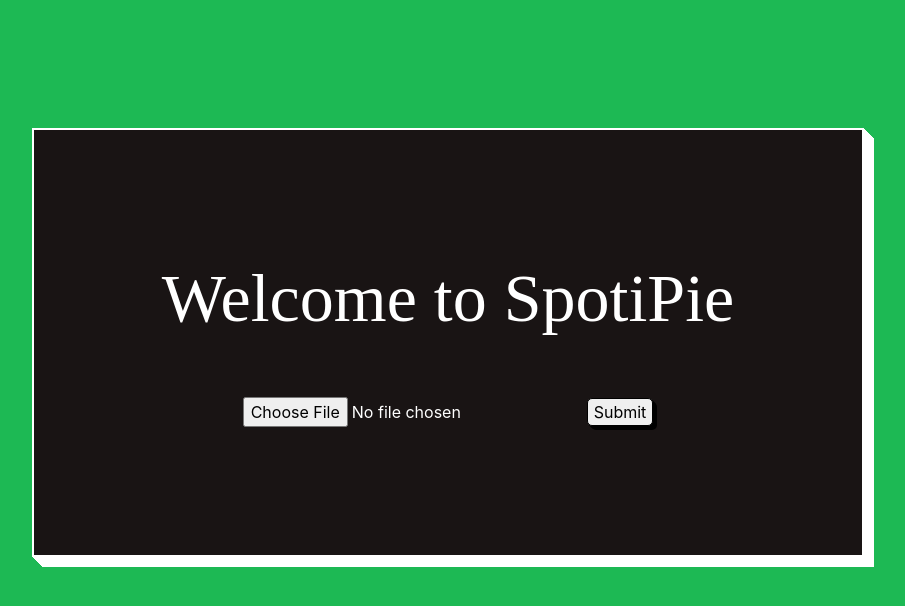
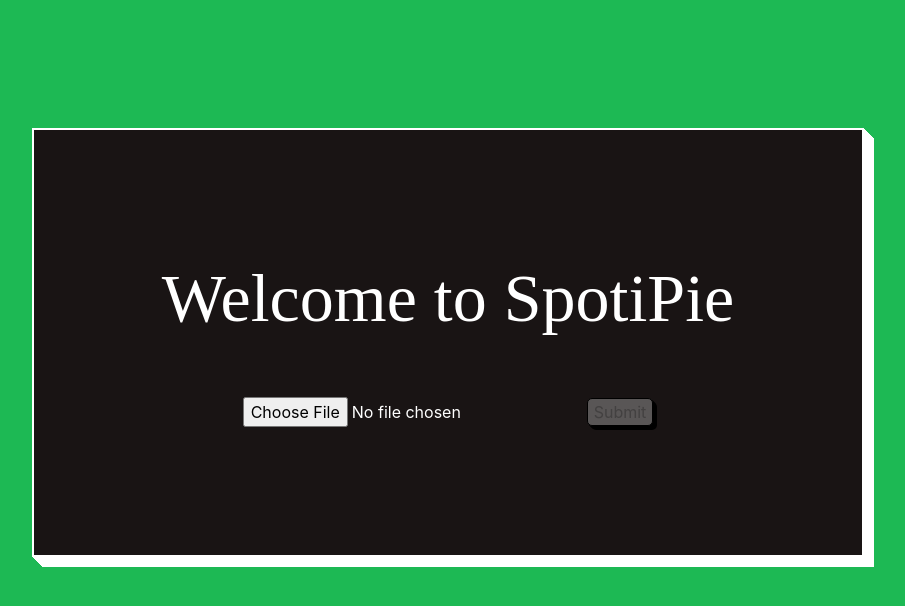
Before and after one commit to iammaxence/Spotipie, an Angular app in the folder spotipie/: page /uploadfile in a window 1280 px wide. Shown: the top 606 px of the page, without its empty margins (192-1097 px from the left). Built offline with nearby package versions, Linux system fonts and the light colour scheme.

Commit message:
Fix bug and wrap user interaction error

```diff
--- a/spotipie/src/app/upload-page/upload-page.component.css
+++ b/spotipie/src/app/upload-page/upload-page.component.css
@@ -49,6 +49,12 @@
      color:white;
  }
 
+ button:hover:disabled{
+    pointer-events: none;
+    cursor : not-allowed !important;
+}
+
+
  .colorZipInput {
      color: white;
  }
--- a/spotipie/src/app/upload-page/upload-page.component.html
+++ b/spotipie/src/app/upload-page/upload-page.component.html
@@ -3,9 +3,13 @@
     <div class="centering">
         <h1 class="title" >Welcome to SpotiPie</h1>
             <form>
-                <input class= "colorZipInput" id="myzipId" type="file" (change)="uploadFileToServer($event)" accept=".zip,application/octet-stream,application/zip,application/x-zip,application/x-zip-compressed">
-                <button type="file" class="custombutton" (click)= "goToHomeRoute()">Submit</button>
+                <input class= "colorZipInput" id="myzipId" type="file" (change)="uploadFileToServer($event)"
+                    accept=".zip,application/octet-stream,application/zip,application/x-zip,application/x-zip-compressed">
+                <button type="button" class="custombutton button-disabled" (click)= "goToHomeRoute()"
+                    [disabled]="isvalidSize && !isvalid">Submit</button>
             </form>
+            <small *ngIf="!isvalidSize" class="text-danger">File size is not valid</small>
+            <!-- <small *ngIf="!isvalid" class="text-danger">The zip file is not valid</small> -->
     </div>
 </div>
 
--- a/spotipie/src/app/upload-page/upload-page.component.ts
+++ b/spotipie/src/app/upload-page/upload-page.component.ts
@@ -1,8 +1,6 @@
 import { Component, OnInit } from '@angular/core';
 import { Router } from '@angular/router';
 import { HttpClient, HttpHeaders } from '@angular/common/http';
-import { Observable, throwError } from 'rxjs';
-import { catchError, retry } from 'rxjs/operators';
 
 @Component({
   selector: 'upload-page-component',
@@ -12,6 +10,7 @@ import { catchError, retry } from 'rxjs/operators';
 export class UploadPageComponent implements OnInit {
 
   isvalid: Boolean = false;
+  isvalidSize: Boolean = true;
 
   constructor(private router:Router, private http: HttpClient) { }
 
@@ -26,15 +25,29 @@ export class UploadPageComponent implements OnInit {
     if(this.isvalid)
       this.router.navigate(['home']);
     else
-      console.log("Invalid zip ! ")
+      console.log("Invalid zip ! "+this.isvalid)
   }
 
+
+  /**
+   *
+   * @param event
+   * @returns "Success" if the file have been upload successfuly
+   */
   public uploadFileToServer(event:any) {
     let fileList: FileList = event.target.files;
-    console.log(fileList)
+    let file: File = fileList[0];
 
-    if (fileList.length > 0) {
-      let file: File = fileList[0];
+    // If the size of the file is >20mb, it's not a valid file
+    if(!this.fileSizeValidation(file)){
+      this.isvalidSize=false;
+      return;
+    }
+    else {
+      this.isvalidSize=true;
+    }
+
+    if (fileList.length > 0 ) {
       let formData: FormData = new FormData();
       formData.append('uploadFile', file, file.name);
       formData.append('fileType', 'zip');
@@ -49,6 +62,23 @@ export class UploadPageComponent implements OnInit {
         error => console.log(error)
         )
     }
+
+  }
+
+  /**
+   *
+   * @param file
+   * @returns True if the size is valid, else False
+   */
+  private fileSizeValidation(file: File){
+
+    const fileSizeInKB = Math.round(file.size / 1024)/1000;
+    console.log(fileSizeInKB);
+    if (fileSizeInKB >= 20) {
+      return false;
+    }
+
+    return true;
   }
 
 }
```
